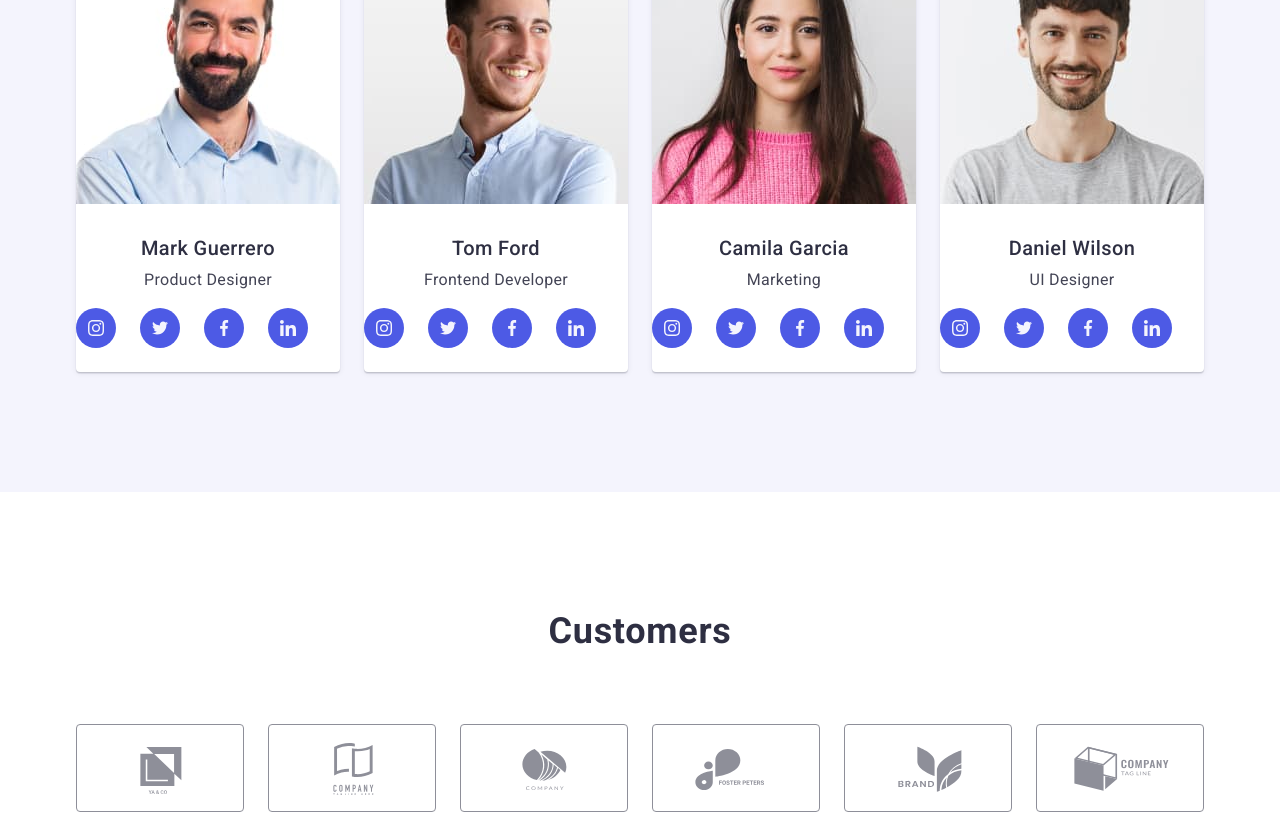
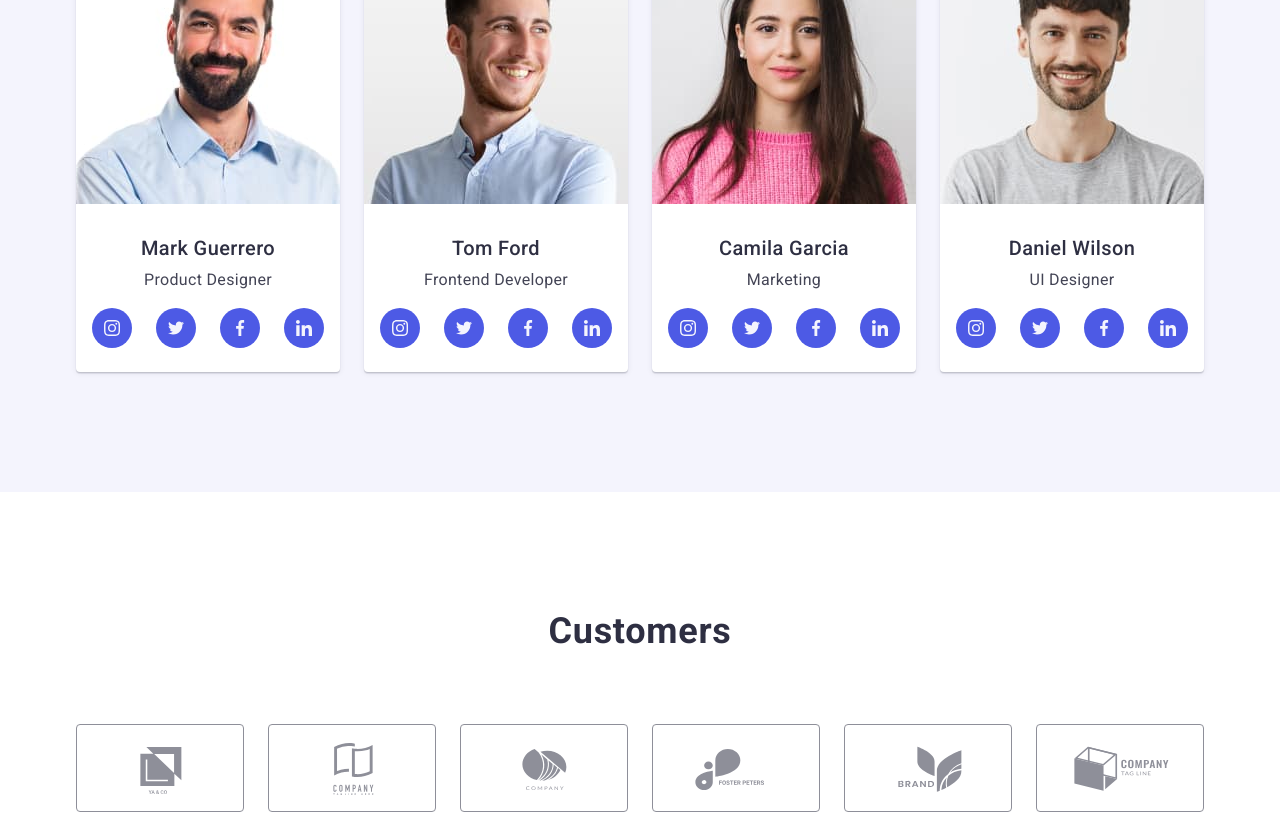
Before and after one commit to LuDa5/goit-markup-hw-04, a plain HTML site: page index.html in a window 1280 px wide. Shown: the part 2149-2964 px from the top of the page. Drawn offline with nearby package versions, Linux system fonts and the light colour scheme.

Commit message:
update styles css-1

```diff
--- a/css/styles.css
+++ b/css/styles.css
@@ -189,7 +189,6 @@ margin-right: auto;
     margin-left: auto;
 }
 .hero-container {
- /* background: #2E2F42; */
 
 }
 
@@ -295,8 +294,6 @@ max-width: 162px;
 }
 .team-subtitle {
     display: flex;
-     /* margin-top: 32px;   */
-
     justify-content: center;
         align-items: center;
         text-align: center;
@@ -336,14 +333,11 @@ display: flex;
     align-items: center;
     padding: 0px;
     gap: 24px;
-    width: 232px;
+    /* width: 232px; */
     height: 40px;
 
 }
 .team-item-icon {
-    /* display: flex;
-    justify-content: center;
-        align-items: center; */
     width: calc((100% - 48px) / 4);
     width: 40px;
         height: 40px;
@@ -382,11 +376,9 @@ transition: background-color var(--transition);
 .location-list {
     display: flex;
    gap: 24px;
-    /* row-gap: 48px; */
     justify-content: center;
         align-items: center;
         margin-bottom: 72px;
-
 }
 
 .location-item {
@@ -536,12 +528,10 @@ width: calc((100% - 120px) / 6);
 height: 88px;
 }
 
-
  .customers-icon {
 fill: currentColor;
+}
 
-
-}
 .customers-soc {
     display: flex;
     align-items: center;
@@ -554,6 +544,7 @@ fill: currentColor;
         transition: border-color var(--transition),
          color var(--transition);
 }
+
  .customers-soc:hover,
 .customers-soc:focus {
     color: #404BBF;
@@ -584,7 +575,6 @@ display: flex;
     text-transform: uppercase;
     color: #4d5ae5;
 background-color: #2e2f42;
-/* display: inline-block; */
 margin-bottom: 16px;
 }
 .finish-logo span {
```
